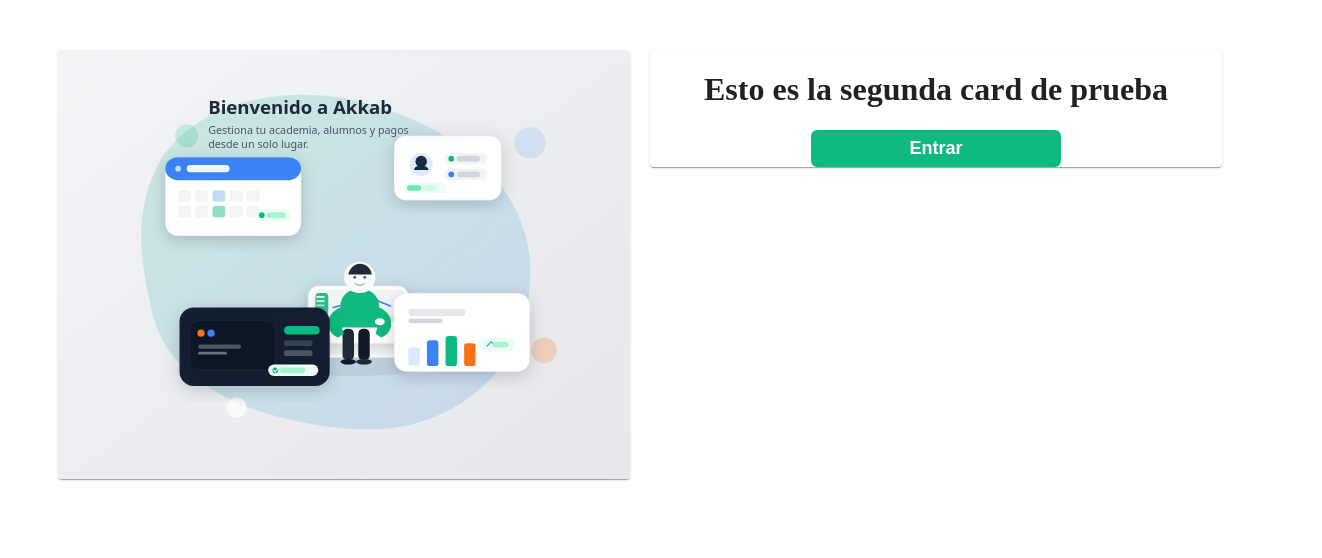
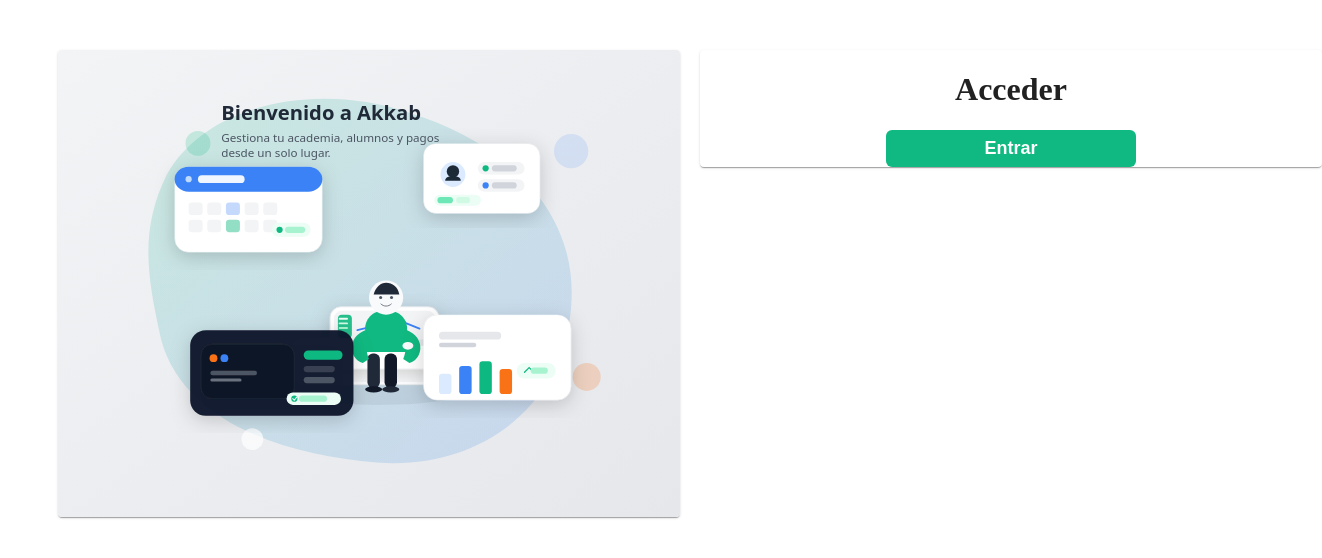
Before and after one commit to IsaacOrtgaAcosta/akkabAcademy, a React app in the folder frontend/: page / in a window 1280 px wide. Shown: the top 558 px of the page, 1322 px wide, since content can reach past the window. Built offline with nearby package versions, Linux system fonts and the light colour scheme; the HTML template or start-up script is replaced by a standard one.

Commit message:
feature: router.tsx with loginPage

```diff
--- a/frontend/package.json
+++ b/frontend/package.json
@@ -14,7 +14,8 @@
     "@emotion/styled": "^11.14.1",
     "@mui/material": "^7.3.5",
     "react": "^19.2.0",
-    "react-dom": "^19.2.0"
+    "react-dom": "^19.2.0",
+    "react-router-dom": "^7.9.6"
   },
   "devDependencies": {
     "@eslint/js": "^9.39.1",
--- a/frontend/src/App.tsx
+++ b/frontend/src/App.tsx
@@ -1,26 +1,6 @@
-import { Button } from "./app/shared/components/ui/button/Button";
-import { Card } from "./app/shared/components/ui/card/Card";
-import LoginIllustration from "./assets/illustrations/login.svg";
+import { Router, RouterProvider } from "react-router-dom";
+import { router } from "./app/router";
 
-function App() {
-  return (
-    <>
-      <div style={{display: 'flex', height: '100%', flexDirection: 'row', gap: '20px', marginTop: '50px', marginLeft: '50px', marginRight: '50px'}}>
-        <Card>
-          <img src={LoginIllustration} alt="" />
-        </Card>
-        <Card direction={"column"}>
-          <h1>Esto es la segunda card de prueba</h1>
-           <Button
-            variant={"success"}
-            size={"md"}
-            type={"submit"}
-            children="Entrar"
-          />
-        </Card>
-      </div>
-    </>
-  );
+export const App = () => {
+  return <RouterProvider router={router} />;
 }
-
-export default App;
--- a/frontend/src/app/features/auth/components/LoginForm.tsx
+++ b/frontend/src/app/features/auth/components/LoginForm.tsx
@@ -11,8 +11,7 @@
             variant={"success"}
             size={"md"}
             type={"submit"}
-            children="Entrar"
-          />
+          >Entrar</Button>
         </Card>
     </>
   );
--- a/frontend/src/app/features/auth/pages/login/LoginPage.tsx
+++ b/frontend/src/app/features/auth/pages/login/LoginPage.tsx
@@ -4,7 +4,7 @@
 import styles from './LoginPage.module.css';
 
 
-export const App = () => {
+export const LoginPage = () => {
   return (
     <>
       <div className={styles.container}>
--- a/frontend/src/main.tsx
+++ b/frontend/src/main.tsx
@@ -1,6 +1,6 @@
 import { StrictMode } from 'react'
 import { createRoot } from 'react-dom/client'
-import App from './App.tsx'
+import {App} from './App.tsx'
 import "./styles/theme.css";
 
 createRoot(document.getElementById('root')!).render(
```
Also changed, not shown: frontend/src/app/router.tsx (+6 -1 lines), 1 other file (tests, documents, lock files or other folders).
